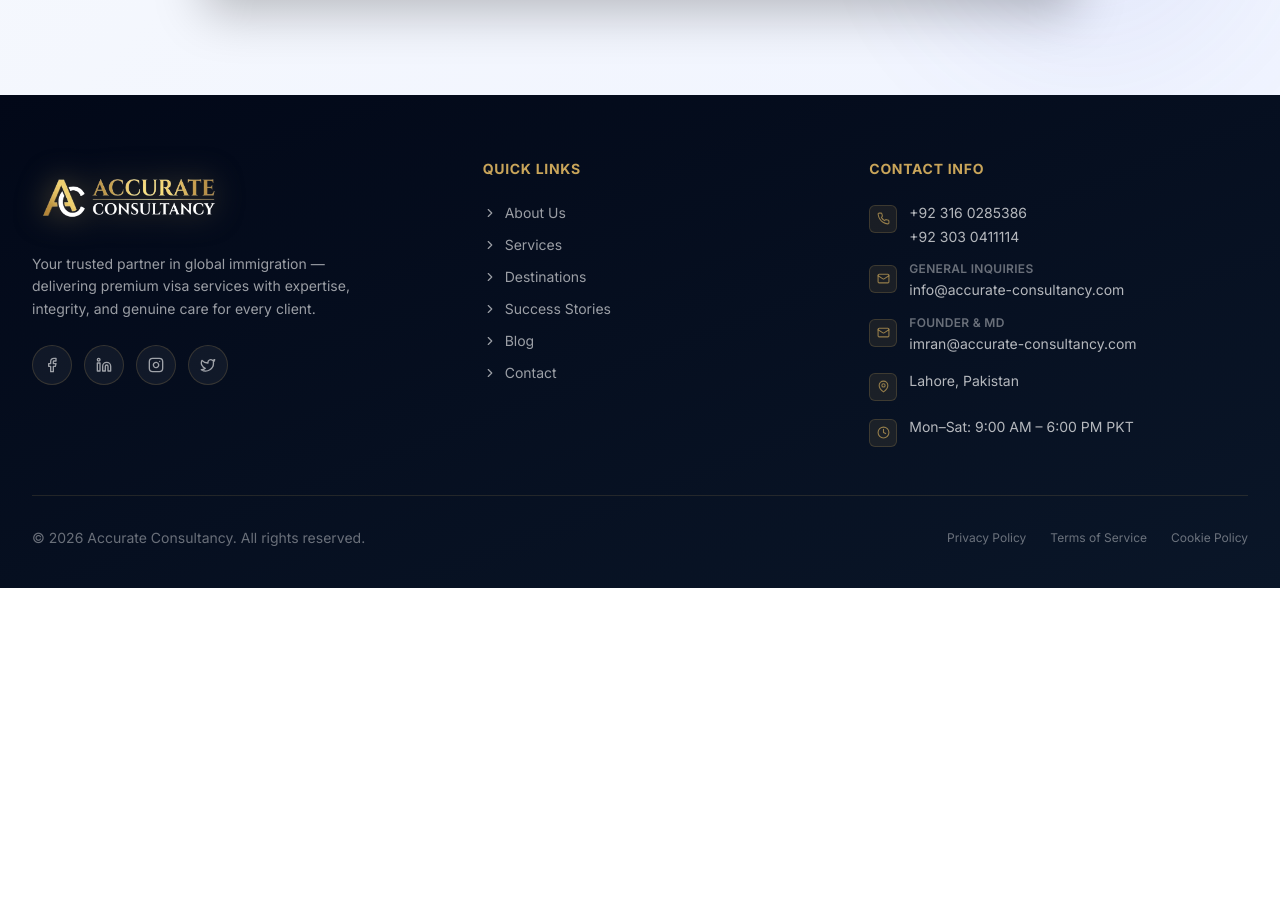
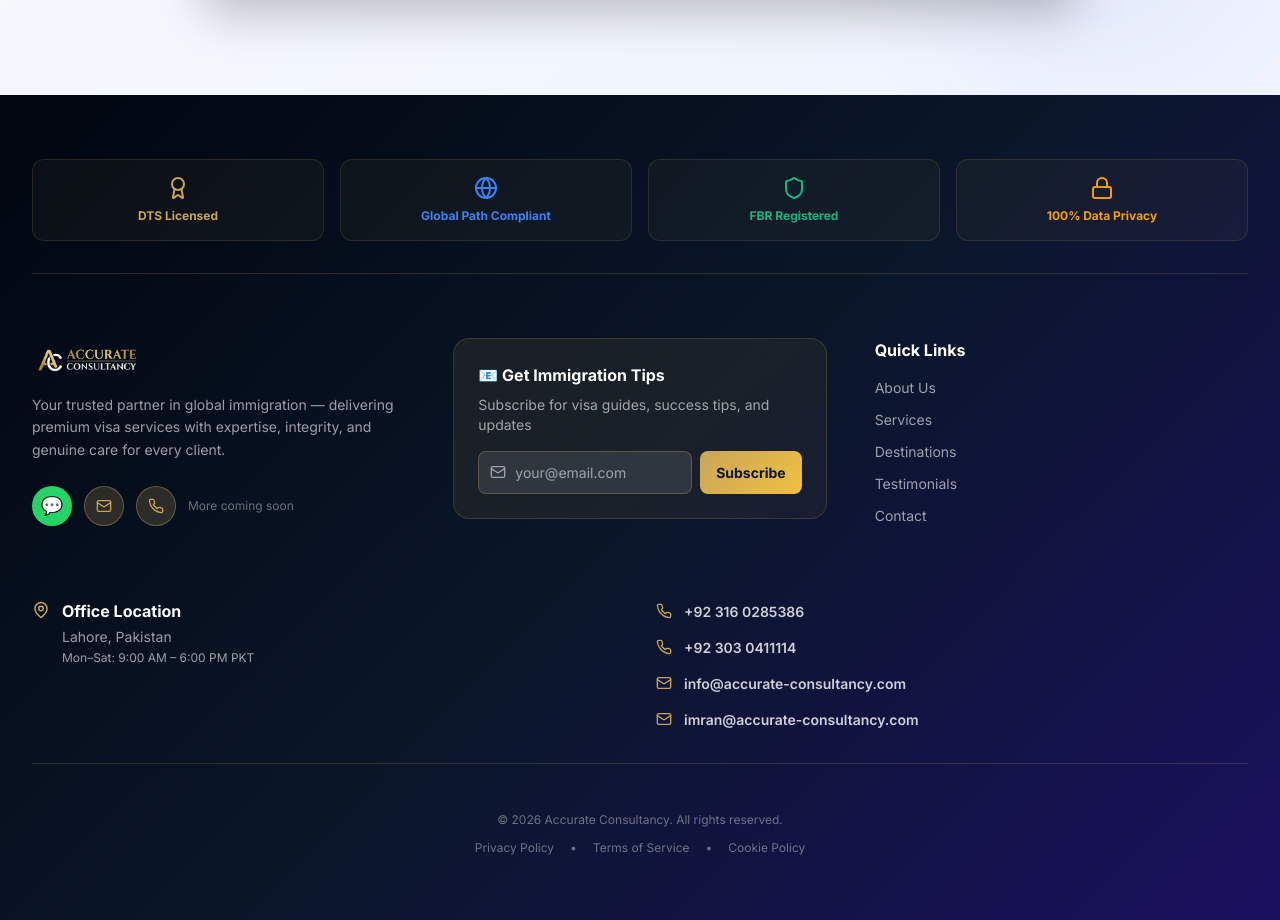
Before and after one commit to imran1001/Accurate-ConsultancyV3, a React (Vite) app: page / in a window 1280 px wide. Shown: the part 8947-9867 px from the top of the page. Before the commit the page ends 9535 px from the top, so only its background shows below. Built offline with nearby package versions, Linux system fonts and the light colour scheme.

Commit message:
Refactor Footer component and update layout

```diff
--- a/src/components/Footer.jsx
+++ b/src/components/Footer.jsx
@@ -1,219 +1,179 @@
 import React from 'react';
-import {
-  MapPin, Phone, Mail, Clock,
-  Facebook, Linkedin, Instagram, Twitter,
-  ChevronRight,
-} from 'lucide-react';
+import { Mail, Phone, MapPin, Shield, Award, Globe, Lock } from 'lucide-react';
+import NewsletterSignup from './NewsletterSignup';
 
-const QUICK_LINKS = [
-  'About Us', 'Services', 'Destinations',
-  'Success Stories', 'Blog', 'Contact',
-];
+const Footer = () => {
+  return (
+    <footer className="relative"
+      style={{ background: 'linear-gradient(135deg, #010610, #0a1628, #1a1060)' }}>
 
-const SOCIAL = [
-  { Icon: Facebook,  href: '#', label: 'Facebook'  },
-  { Icon: Linkedin,  href: '#', label: 'LinkedIn'  },
-  { Icon: Instagram, href: '#', label: 'Instagram' },
-  { Icon: Twitter,   href: '#', label: 'Twitter'   },
-];
+      <div className="max-w-7xl mx-auto px-4 sm:px-6 lg:px-8 py-16">
 
-export default function Footer() {
-  const year = new Date().getFullYear();
+        {/* SECTION 1: Trust Badges */}
+        <div className="grid md:grid-cols-4 gap-4 mb-16 pb-8"
+          style={{ borderBottom: '1px solid rgba(201,165,90,0.2)' }}>
+          {[
+            { icon: Award, label: 'DTS Licensed', color: '#c9a55a' },
+            { icon: Globe, label: 'Global Path Compliant', color: '#3b82f6' },
+            { icon: Shield, label: 'FBR Registered', color: '#10b981' },
+            { icon: Lock, label: '100% Data Privacy', color: '#f59e0b' }
+          ].map((badge, i) => (
+            <div key={i}
+              className="flex flex-col items-center text-center p-4 rounded-xl animate-fadeInUp hover:scale-105 transition-transform"
+              style={{
+                background: 'rgba(201,165,90,0.05)',
+                border: '1px solid rgba(201,165,90,0.15)',
+                animationDelay: `${i * 0.1}s`
+              }}>
+              <badge.icon size={24} style={{ color: badge.color, marginBottom: '8px' }} />
+              <p className="text-xs font-bold" style={{ color: badge.color }}>
+                {badge.label}
+              </p>
+            </div>
+          ))}
+        </div>
 
-  return (
-    <footer
-      id="contact"
-      className="bg-gradient-to-br from-[#020818] to-[#0a1628] text-white pt-16 pb-10"
-      aria-label="Site footer"
-    >
-      <div className="max-w-7xl mx-auto px-4 sm:px-6 lg:px-8">
+        {/* SECTION 2: Main Content (Logo + Newsletter + Links) */}
+        <div className="grid md:grid-cols-3 gap-12 mb-12">
 
-        {/* ── Main Grid ───────────────────────────── */}
-        <div className="grid md:grid-cols-2 lg:grid-cols-3 gap-10 mb-12">
-
-          {/* Brand Column */}
-          <div className="flex flex-col justify-start">
-            <a
-              href="#"
-              aria-label="Accurate Consultancy — Home"
-              className="inline-block mb-6 group"
-            >
-              <img
-                src="/logo.webp"
-                alt="Accurate Consultancy"
-                width={220}
-                height={70}
-                className="h-[70px] w-auto object-contain
-                           group-hover:scale-105 transition-transform duration-300
-                           drop-shadow-[0_0_15px_rgba(201,165,90,0.5)] brightness-105"
-                loading="lazy"
-              />
-            </a>
-
-            <p className="text-white/60 leading-relaxed text-sm max-w-xs mb-6">
-              Your trusted partner in global immigration — delivering premium visa services
-              with expertise, integrity, and genuine care for every client.
+          {/* LEFT: Brand Info */}
+          <div className="animate-fadeInUp">
+            <img src="/logo.webp" alt="Accurate Consultancy" className="h-10 mb-4" />
+            <p className="text-sm leading-relaxed mb-6" style={{ color: 'rgba(255,255,255,0.6)' }}>
+              Your trusted partner in global immigration — delivering premium visa services with expertise, integrity, and genuine care for every client.
             </p>
 
-            {/* Social Links */}
-            <div className="flex gap-3">
-              {SOCIAL.map(({ Icon, href, label }) => (
-                <a
-                  key={label}
-                  href={href}
-                  aria-label={label}
-                  className="w-10 h-10 rounded-full flex items-center justify-center
-                             bg-white/5 border border-[#c9a55a]/20 text-white/60
-                             transition-all duration-300
-                             hover:scale-110 hover:bg-[#c9a55a]/20 hover:border-[#c9a55a]/60 hover:text-[#c9a55a]"
-                >
-                  <Icon size={16} aria-hidden="true" />
-                </a>
-              ))}
+            {/* Social Icons Placeholder */}
+            <div className="flex items-center space-x-3">
+              <a href="https://wa.me/923160285386" target="_blank" rel="noopener noreferrer"
+                className="w-10 h-10 rounded-full flex items-center justify-center transition-all hover:scale-110"
+                style={{ background: '#25D366' }}
+                aria-label="WhatsApp"
+                title="WhatsApp">
+                <span style={{ fontSize: '18px' }}>💬</span>
+              </a>
+              <a href="mailto:info@accurate-consultancy.com"
+                className="w-10 h-10 rounded-full flex items-center justify-center transition-all hover:scale-110"
+                style={{ background: 'rgba(201,165,90,0.2)', border: '1px solid rgba(201,165,90,0.4)' }}
+                aria-label="Email"
+                title="Email">
+                <Mail size={16} style={{ color: '#c9a55a' }} />
+              </a>
+              <a href="tel:+923160285386"
+                className="w-10 h-10 rounded-full flex items-center justify-center transition-all hover:scale-110"
+                style={{ background: 'rgba(201,165,90,0.2)', border: '1px solid rgba(201,165,90,0.4)' }}
+                aria-label="Call"
+                title="Call">
+                <Phone size={16} style={{ color: '#c9a55a' }} />
+              </a>
+              {/* LinkedIn & Instagram - Add URLs when ready */}
+              <p className="text-xs ml-2" style={{ color: 'rgba(255,255,255,0.4)' }}>
+                More coming soon
+              </p>
             </div>
           </div>
 
-          {/* Quick Links */}
-          <nav aria-label="Quick links" className="lg:pl-8">
-            <h3 className="text-sm font-bold tracking-wider uppercase text-[#c9a55a] mb-6">
-              Quick Links
-            </h3>
-            <ul className="space-y-3">
-              {QUICK_LINKS.map((link) => (
-                <li key={link}>
-                  <a
-                    href="#"
-                    className="flex items-center gap-2 text-white/60 hover:text-[#c9a55a]
-                               text-sm transition-colors duration-300 group"
-                  >
-                    <ChevronRight
-                      size={14}
-                      className="shrink-0 group-hover:translate-x-1 transition-transform duration-300"
-                      aria-hidden="true"
-                    />
-                    {link}
+          {/* CENTER: Newsletter */}
+          <div className="animate-fadeInUp delay-100">
+            <NewsletterSignup />
+          </div>
+
+          {/* RIGHT: Quick Links */}
+          <div className="animate-fadeInUp delay-200">
+            <h4 className="font-bold mb-4" style={{ color: 'white' }}>Quick Links</h4>
+            <ul className="space-y-3 text-sm">
+              {[
+                { label: 'About Us', href: '#about' },
+                { label: 'Services', href: '#services' },
+                { label: 'Destinations', href: '#destinations' },
+                { label: 'Testimonials', href: '#testimonials' },
+                { label: 'Contact', href: '#consultation' }
+              ].map((link, i) => (
+                <li key={i}>
+                  <a href={link.href}
+                    className="transition-all hover:translate-x-1 hover:text-white inline-flex items-center"
+                    style={{ color: 'rgba(255,255,255,0.6)' }}>
+                    {link.label}
                   </a>
                 </li>
               ))}
             </ul>
-          </nav>
+          </div>
+        </div>
 
-          {/* Contact Info */}
-          <div>
-            <h3 className="text-sm font-bold tracking-wider uppercase text-[#c9a55a] mb-6">
-              Contact Info
-            </h3>
-            <address className="not-italic space-y-4">
+        {/* SECTION 3: Contact Info */}
+        <div className="grid md:grid-cols-2 gap-8 mb-12 pb-8"
+          style={{ borderBottom: '1px solid rgba(201,165,90,0.2)' }}>
 
-              {/* Phone */}
-              <div className="flex items-start gap-3">
-                <span
-                  className="shrink-0 mt-0.5 w-7 h-7 rounded-md flex items-center justify-center
-                             bg-[#c9a55a]/10 border border-[#c9a55a]/20 text-[#c9a55a]/70"
-                >
-                  <Phone size={13} aria-hidden="true" />
-                </span>
-                <div className="text-sm text-white/70 space-y-1">
-                  <a href="tel:+923160285386" className="block hover:text-[#c9a55a] transition-colors">
+          <div className="animate-fadeInUp">
+            <div className="flex items-start space-x-3 mb-4">
+              <MapPin size={18} style={{ color: '#c9a55a', marginTop: '2px' }} />
+              <div>
+                <h4 className="font-bold" style={{ color: 'white' }}>Office Location</h4>
+                <p className="text-sm mt-1" style={{ color: 'rgba(255,255,255,0.6)' }}>
+                  Lahore, Pakistan<br />
+                  <span style={{ fontSize: '12px' }}>Mon–Sat: 9:00 AM – 6:00 PM PKT</span>
+                </p>
+              </div>
+            </div>
+          </div>
+
+          <div className="animate-fadeInUp delay-100">
+            <div className="space-y-3">
+              <div className="flex items-center space-x-3">
+                <Phone size={16} style={{ color: '#c9a55a' }} />
+                <div>
+                  <a href="tel:+923160285386" className="text-sm font-semibold hover:text-white transition-colors"
+                    style={{ color: 'rgba(255,255,255,0.8)' }}>
                     +92 316 0285386
                   </a>
-                  <a href="tel:+923030411114" className="block hover:text-[#c9a55a] transition-colors">
+                </div>
+              </div>
+              <div className="flex items-center space-x-3">
+                <Phone size={16} style={{ color: '#c9a55a' }} />
+                <div>
+                  <a href="tel:+923030411114" className="text-sm font-semibold hover:text-white transition-colors"
+                    style={{ color: 'rgba(255,255,255,0.8)' }}>
                     +92 303 0411114
                   </a>
                 </div>
               </div>
-
-              {/* General Email */}
-              <div className="flex items-start gap-3">
-                <span
-                  className="shrink-0 mt-0.5 w-7 h-7 rounded-md flex items-center justify-center
-                             bg-[#c9a55a]/10 border border-[#c9a55a]/20 text-[#c9a55a]/70"
-                >
-                  <Mail size={13} aria-hidden="true" />
-                </span>
-                <div className="min-w-0">
-                  <p className="text-xs font-semibold text-white/40 uppercase tracking-wide leading-none mb-0.5">
-                    General Inquiries
-                  </p>
-                  <a
-                    href="mailto:info@accurate-consultancy.com"
-                    className="text-sm text-white/70 hover:text-[#c9a55a] transition-colors break-all"
-                  >
+              <div className="flex items-center space-x-3">
+                <Mail size={16} style={{ color: '#c9a55a' }} />
+                <div>
+                  <a href="mailto:info@accurate-consultancy.com" className="text-sm font-semibold hover:text-white transition-colors"
+                    style={{ color: 'rgba(255,255,255,0.8)' }}>
                     info@accurate-consultancy.com
                   </a>
                 </div>
               </div>
-
-              {/* Founder email */}
-              <div className="flex items-start gap-3">
-                <span
-                  className="shrink-0 mt-0.5 w-7 h-7 rounded-md flex items-center justify-center
-                             bg-[#c9a55a]/10 border border-[#c9a55a]/20 text-[#c9a55a]/70"
-                >
-                  <Mail size={13} aria-hidden="true" />
-                </span>
-                <div className="min-w-0">
-                  <p className="text-xs font-semibold text-white/40 uppercase tracking-wide leading-none mb-0.5">
-                    Founder & MD
-                  </p>
-                  <a
-                    href="mailto:imran@accurate-consultancy.com"
-                    className="text-sm text-white/70 hover:text-[#c9a55a] transition-colors break-all"
-                  >
+              <div className="flex items-center space-x-3">
+                <Mail size={16} style={{ color: '#c9a55a' }} />
+                <div>
+                  <a href="mailto:imran@accurate-consultancy.com" className="text-sm font-semibold hover:text-white transition-colors"
+                    style={{ color: 'rgba(255,255,255,0.8)' }}>
                     imran@accurate-consultancy.com
                   </a>
                 </div>
               </div>
-
-              {/* Location */}
-              <div className="flex items-start gap-3">
-                <span
-                  className="shrink-0 mt-0.5 w-7 h-7 rounded-md flex items-center justify-center
-                             bg-[#c9a55a]/10 border border-[#c9a55a]/20 text-[#c9a55a]/70"
-                >
-                  <MapPin size={13} aria-hidden="true" />
-                </span>
-                <span className="text-sm text-white/70">Lahore, Pakistan</span>
-              </div>
-
-              {/* Hours */}
-              <div className="flex items-start gap-3">
-                <span
-                  className="shrink-0 mt-0.5 w-7 h-7 rounded-md flex items-center justify-center
-                             bg-[#c9a55a]/10 border border-[#c9a55a]/20 text-[#c9a55a]/70"
-                >
-                  <Clock size={13} aria-hidden="true" />
-                </span>
-                <span className="text-sm text-white/70">Mon–Sat: 9:00 AM – 6:00 PM PKT</span>
-              </div>
-
-            </address>
+            </div>
           </div>
-
         </div>
 
-        {/* ── Divider ─────────────────────────────── */}
-        <div className="h-px w-full bg-[#c9a55a]/15 mb-8" />
-
-        {/* ── Bottom Bar ──────────────────────────── */}
-        <div className="flex flex-col md:flex-row justify-between items-center gap-4">
-          <p className="text-white/40 text-sm">
-            © {year} Accurate Consultancy. All rights reserved.
-          </p>
-          <nav aria-label="Legal links" className="flex gap-6">
-            {['Privacy Policy', 'Terms of Service', 'Cookie Policy'].map((item) => (
-              <a
-                key={item}
-                href="#"
-                className="text-white/40 hover:text-[#c9a55a] text-xs transition-colors"
-              >
-                {item}
-              </a>
-            ))}
-          </nav>
+        {/* SECTION 4: Bottom (Copyright + Policies) */}
+        <div className="text-center text-xs" style={{ color: 'rgba(255,255,255,0.4)' }}>
+          <p className="mb-3">© 2026 Accurate Consultancy. All rights reserved.</p>
+          <div className="flex items-center justify-center space-x-4 flex-wrap">
+            <a href="#" className="hover:text-white transition-colors">Privacy Policy</a>
+            <span>•</span>
+            <a href="#" className="hover:text-white transition-colors">Terms of Service</a>
+            <span>•</span>
+            <a href="#" className="hover:text-white transition-colors">Cookie Policy</a>
+          </div>
         </div>
-
       </div>
     </footer>
   );
-}
+};
+
+export default Footer;
```
